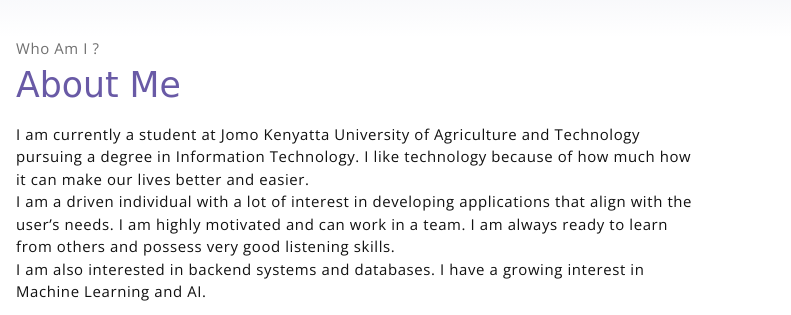
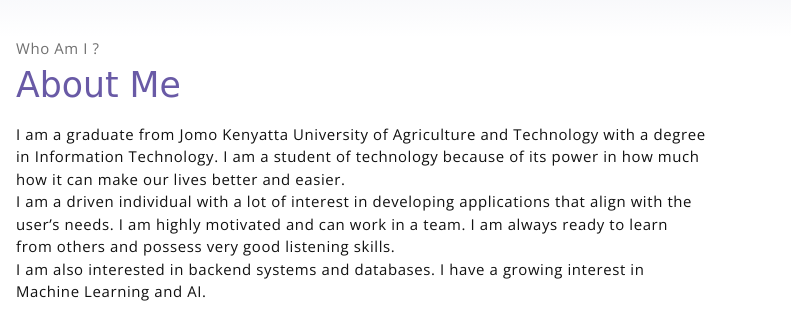
Before and after one commit to johnmalek/my_portfolio_site, a website: page index.html in a window 1280 px wide. Shown: the part 763-1078 px from the top of the page, 489-1280 px from the left. Drawn offline with nearby package versions, Linux system fonts and the light colour scheme; a web font is replaced by a local one.

Commit message:
Updating the about me statement

```diff
--- a/index.html
+++ b/index.html
@@ -70,8 +70,8 @@
                     <p class="section-subtitle">Who Am I ?</p>
                     <h2 class="section-title mb-3">About Me</h2>
                     <p>
-                        I am currently a student at Jomo Kenyatta University of Agriculture and Technology pursuing a degree in Information Technology.
-                        I like technology because of how much how it can make our lives better and easier.
+                        I am a graduate from Jomo Kenyatta University of Agriculture and Technology with a degree in Information Technology.
+                        I am a student of technology because of its power in how much how it can make our lives better and easier.
                         <br>I am a driven individual with a lot of interest in developing applications that align with the user’s needs. I am highly motivated and can work in a team. I am always ready to learn from others and possess very good listening skills.
                         <br>I am also interested in backend systems and databases. I have a growing interest in Machine Learning and AI.
                     </p>
```
